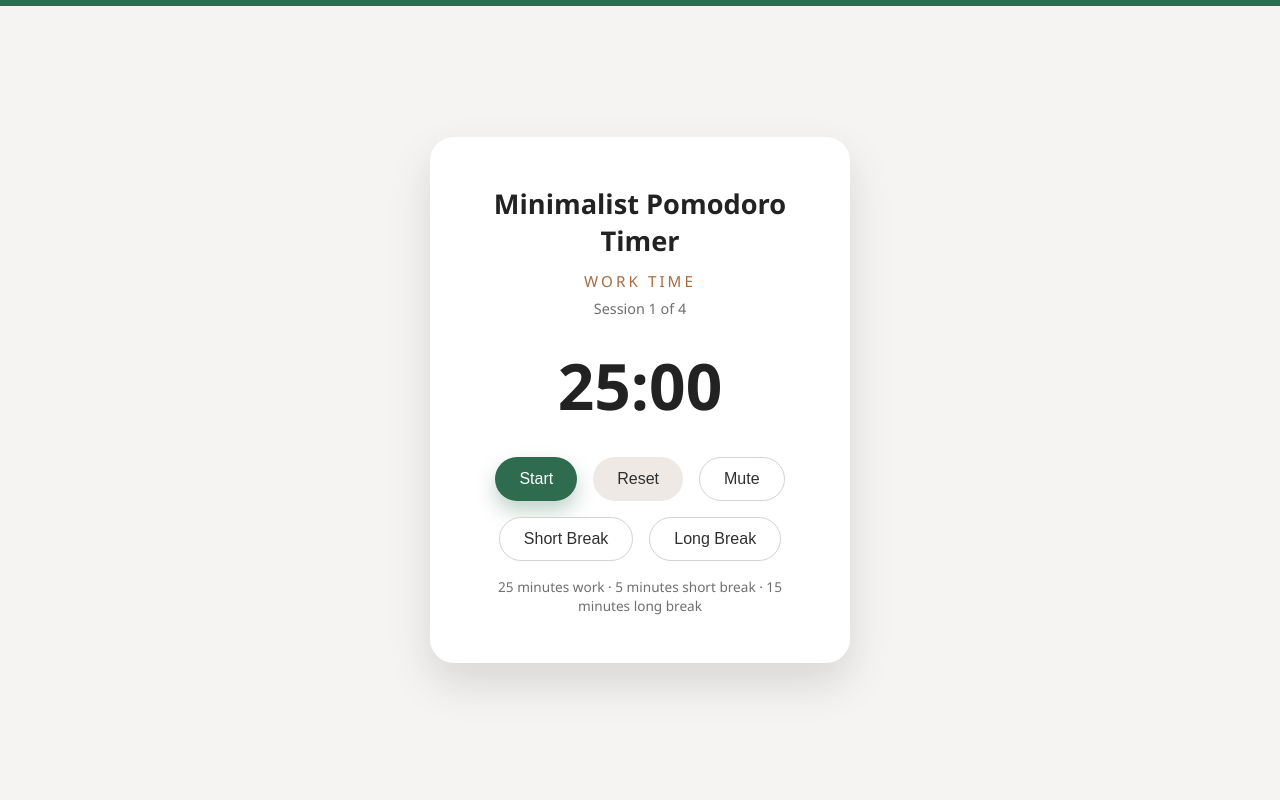
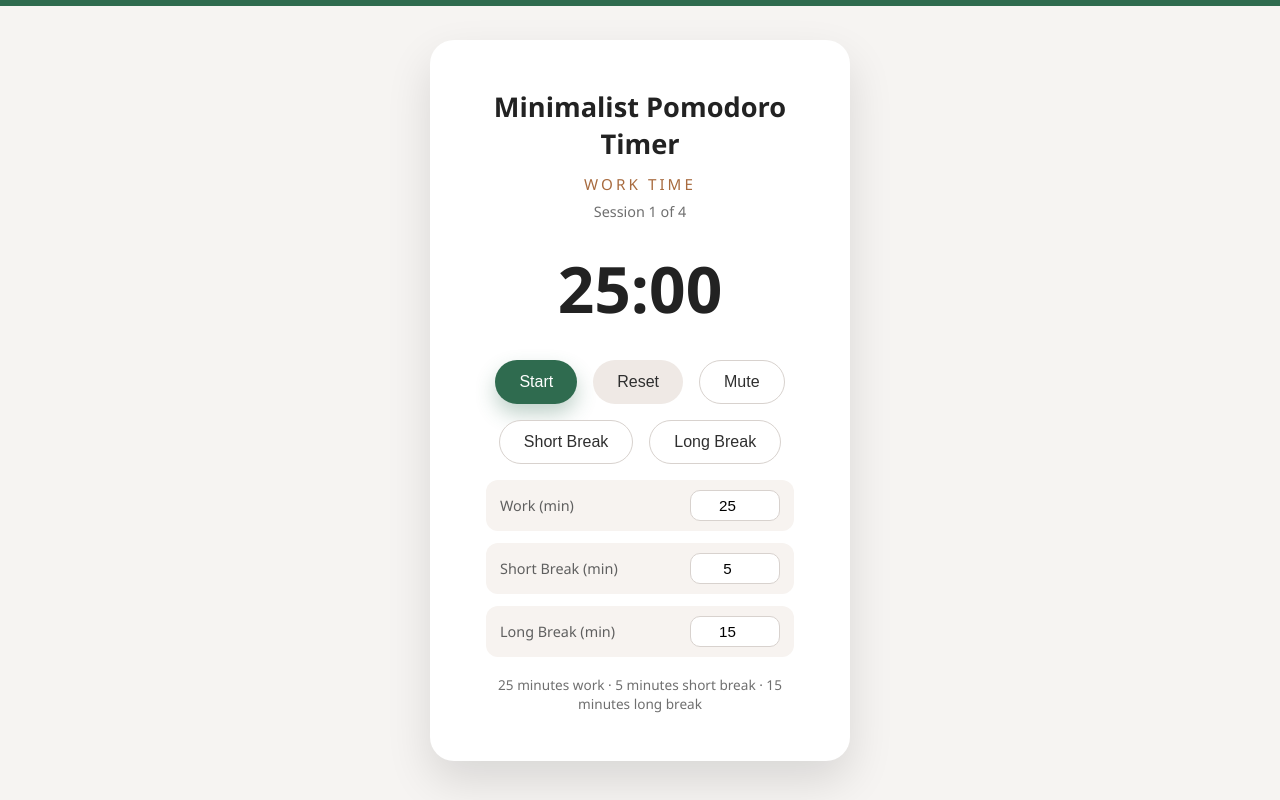
Before and after one commit to metanetabasova/Hakaton, a Flask app: page / in a window 1280 px wide. Run offline with Flask 3, Linux system fonts and the light colour scheme.

Commit message:
Add customizable duration inputs with live updates

```diff
--- a/static/script.js
+++ b/static/script.js
@@ -2,6 +2,10 @@ const timerDisplay = document.getElementById("timer");
 const sessionLabel = document.getElementById("session-label");
 const sessionCount = document.getElementById("session-count");
 const progressBar = document.getElementById("progress-bar");
+const hint = document.getElementById("hint");
+const workInput = document.getElementById("work-duration");
+const shortBreakInput = document.getElementById("short-break-duration");
+const longBreakInput = document.getElementById("long-break-duration");
 const startBtn = document.getElementById("start-btn");
 const resetBtn = document.getElementById("reset-btn");
 const muteBtn = document.getElementById("mute-btn");
@@ -10,11 +14,11 @@ const longBreakBtn = document.getElementById("long-break-btn");
 const alarm = document.getElementById("alarm");
 
 const baseTitle = "Minimalist Pomodoro Timer";
-const focusDuration = 25 * 60;
-const shortBreakDuration = 5 * 60;
-const longBreakDuration = 15 * 60;
 const cyclesUntilLongBreak = 4;
 
+let focusDuration = 25 * 60;
+let shortBreakDuration = 5 * 60;
+let longBreakDuration = 15 * 60;
 let timer = focusDuration;
 let totalDuration = focusDuration;
 let isRunning = false;
@@ -29,6 +33,16 @@ const formatTime = (seconds) => {
   const remainder = String(seconds % 60).padStart(2, "0");
   return `${minutes}:${remainder}`;
 };
+
+const clampMinutes = (value, min, max) => {
+  const parsed = Number.parseInt(value, 10);
+  if (Number.isNaN(parsed)) {
+    return min;
+  }
+  return Math.min(Math.max(parsed, min), max);
+};
+
+const minutesToSeconds = (minutes) => Math.max(1, minutes) * 60;
 
 const getSessionNumber = () => {
   const completedInCycle = completedFocusSessions % cyclesUntilLongBreak;
@@ -46,6 +60,10 @@ const updateProgress = () => {
   progressBar.style.width = `${percent}%`;
 };
 
+const updateHint = () => {
+  hint.textContent = `${workInput.value} minutes work · ${shortBreakInput.value} minutes short break · ${longBreakInput.value} minutes long break`;
+};
+
 const updateDisplay = () => {
   const sessionText = getSessionLabel();
   timerDisplay.textContent = formatTime(timer);
@@ -56,6 +74,7 @@ const updateDisplay = () => {
   document.body.classList.toggle("work", isFocus);
   document.body.classList.toggle("break", !isFocus);
   updateProgress();
+  updateHint();
 };
 
 const playAlarm = () => {
@@ -64,6 +83,31 @@ const playAlarm = () => {
   }
   alarm.currentTime = 0;
   alarm.play();
+};
+
+const applyDurations = ({ resetTimer = true } = {}) => {
+  const workMinutes = clampMinutes(workInput.value, 1, 120);
+  const shortMinutes = clampMinutes(shortBreakInput.value, 1, 60);
+  const longMinutes = clampMinutes(longBreakInput.value, 1, 90);
+
+  workInput.value = workMinutes;
+  shortBreakInput.value = shortMinutes;
+  longBreakInput.value = longMinutes;
+
+  focusDuration = minutesToSeconds(workMinutes);
+  shortBreakDuration = minutesToSeconds(shortMinutes);
+  longBreakDuration = minutesToSeconds(longMinutes);
+
+  if (resetTimer) {
+    if (isFocus) {
+      totalDuration = focusDuration;
+    } else {
+      totalDuration = currentBreakType === "long" ? longBreakDuration : shortBreakDuration;
+    }
+    timer = totalDuration;
+  }
+
+  updateDisplay();
 };
 
 const handleSessionEnd = () => {
@@ -138,6 +182,10 @@ resetBtn.addEventListener("click", resetTimer);
 muteBtn.addEventListener("click", toggleMute);
 shortBreakBtn.addEventListener("click", () => setBreak(shortBreakDuration, "short"));
 longBreakBtn.addEventListener("click", () => setBreak(longBreakDuration, "long"));
+workInput.addEventListener("input", () => applyDurations());
+shortBreakInput.addEventListener("input", () => applyDurations());
+longBreakInput.addEventListener("input", () => applyDurations());
 
+applyDurations({ resetTimer: false });
 document.title = baseTitle;
 updateDisplay();
--- a/static/style.css
+++ b/static/style.css
@@ -87,6 +87,43 @@ h1 {
   flex-wrap: wrap;
 }
 
+.settings {
+  display: grid;
+  gap: 12px;
+  margin: 8px 0 18px;
+}
+
+.settings-field {
+  display: flex;
+  align-items: center;
+  justify-content: space-between;
+  gap: 12px;
+  background: #f7f3f0;
+  border-radius: 12px;
+  padding: 10px 14px;
+  font-size: 0.9rem;
+}
+
+.settings-field label {
+  color: #5f5f5f;
+}
+
+.settings-field input {
+  width: 90px;
+  padding: 6px 10px;
+  border-radius: 10px;
+  border: 1px solid #d8d2ce;
+  font-size: 0.95rem;
+  text-align: center;
+  background: #ffffff;
+}
+
+.settings-field input:focus {
+  outline: none;
+  border-color: #2f6b4f;
+  box-shadow: 0 0 0 2px rgba(47, 107, 79, 0.15);
+}
+
 button {
   border: none;
   border-radius: 999px;
--- a/templates/index.html
+++ b/templates/index.html
@@ -29,7 +29,22 @@
       <button id="long-break-btn" class="ghost">Long Break</button>
     </div>
 
-    <p class="hint">25 minutes work · 5 minutes short break · 15 minutes long break</p>
+    <div class="settings">
+      <div class="settings-field">
+        <label for="work-duration">Work (min)</label>
+        <input id="work-duration" type="number" min="1" max="120" value="25" />
+      </div>
+      <div class="settings-field">
+        <label for="short-break-duration">Short Break (min)</label>
+        <input id="short-break-duration" type="number" min="1" max="60" value="5" />
+      </div>
+      <div class="settings-field">
+        <label for="long-break-duration">Long Break (min)</label>
+        <input id="long-break-duration" type="number" min="1" max="90" value="15" />
+      </div>
+    </div>
+
+    <p class="hint" id="hint">25 minutes work · 5 minutes short break · 15 minutes long break</p>
   </main>
 
   <audio id="alarm" preload="auto">
```
